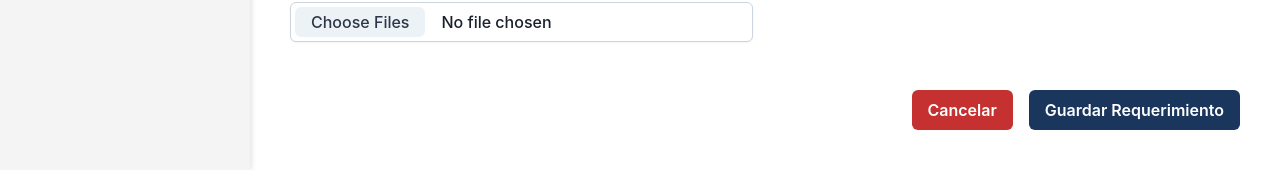
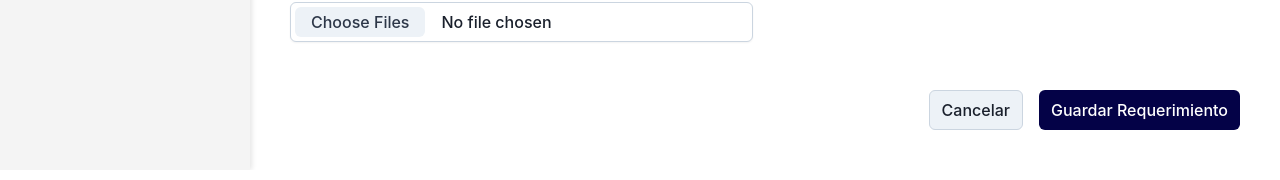
Before and after one commit to bekermanmatias/G10-RAIM-Disenio, a React (Create React App) app in the folder raim-client/: page /crear-requerimiento in a window 1280 px wide. Shown: the part 638-818 px from the top of the page. Built offline with nearby package versions, Linux system fonts and the light colour scheme; no server answers.

Commit message:
fix: botones

```diff
--- a/raim-client/src/components/requirements/createRequirement/CreateRequirement.js
+++ b/raim-client/src/components/requirements/createRequirement/CreateRequirement.js
@@ -1,3 +1,4 @@
+// src/components/requirements/createRequirement/createRequirement.js
 import React, { useState, useCallback } from 'react';
 import {
     Box,
@@ -28,6 +29,7 @@ import {
 import { useNavigate } from 'react-router-dom';
 import CreateContainer from './CreateContainer';
 import { ChevronDownIcon } from '@chakra-ui/icons';
+import CustomButton from '../../../utils/CustomButton';
 
 const getPriorityStyle = (prioridad) => {
     switch(prioridad) {
@@ -583,28 +585,18 @@ const handleSubmitWithConfirmation = async (e) => {
                         width="full"
                         gap={4}
                     >
-                        <Button
-                            colorScheme="red"
-                            variant="solid"
-                            bg="red.600"
-                            _hover={{
-                                bg: "red.500"
-                            }}
+                        <CustomButton
+                            variant="cancel"
                             onClick={handleCancel}
                         >
                             Cancelar
-                        </Button>
-                        <Button
-                            colorScheme="blue"
-                            variant="solid"
-                            bg="blue.900"
-                            _hover={{
-                                bg: "blue.800"
-                            }}
+                        </CustomButton>
+                        <CustomButton
+                            variant="apply"
                             type="submit"
                         >
                             Guardar Requerimiento
-                        </Button>
+                        </CustomButton>
                     </Flex>
                 </HStack>
             </form>
@@ -618,12 +610,19 @@ const handleSubmitWithConfirmation = async (e) => {
                         ¿Está seguro de que desea cancelar? Perderá todos los cambios.
                     </ModalBody>
                     <ModalFooter>
-                        <Button colorScheme="gray" onClick={onCloseCancel}>
+                        <CustomButton
+                            variant="cancel"
+                            onClick={onCloseCancel}
+                            mr={3}
+                        >
                             Cancelar
-                        </Button>
-                        <Button colorScheme="red" onClick={handleConfirmCancel} ml={3}>
+                        </CustomButton>
+                        <CustomButton
+                            variant="delete"
+                            onClick={handleConfirmCancel}
+                        >
                             Confirmar
-                        </Button>
+                        </CustomButton>
                     </ModalFooter>
                 </ModalContent>
             </Modal>
@@ -637,12 +636,19 @@ const handleSubmitWithConfirmation = async (e) => {
                         <p>¿Está seguro de que desea guardar el nuevo requerimiento?</p>
                     </ModalBody>
                     <ModalFooter>
-                        <Button colorScheme="gray" onClick={onCloseSave}>
+                        <CustomButton
+                            variant="cancel"
+                            onClick={onCloseSave}
+                            mr={3}
+                        >
                             Cancelar
-                        </Button>
-                        <Button colorScheme="blue" onClick={handleConfirmSave} ml={3}>
+                        </CustomButton>
+                        <CustomButton
+                            variant="confirm"
+                            onClick={handleConfirmSave}
+                        >
                             Confirmar
-                        </Button>
+                        </CustomButton>
                     </ModalFooter>
                 </ModalContent>
             </Modal>
--- /dev/null
+++ b/raim-client/src/utils/CustomButton.js
@@ -0,0 +1,54 @@
+// src/utils/CustomButton.js
+import React from 'react';
+import { Button } from '@chakra-ui/react';
+
+const CustomButton = ({ variant = 'apply', children, ...props }) => {
+    const baseStyles = {
+        padding: '8px 12px',
+        cursor: 'pointer',
+        borderRadius: 'md',
+        fontWeight: 'medium',
+    };
+
+    const variantStyles = {
+        cancel: {
+            bg: 'gray.100',
+            color: 'gray.800',
+            border: '1px solid',
+            borderColor: 'gray.300',
+            _hover: { bg: 'gray.200' }
+        },
+        apply: {
+            bg: '#040247',
+            color: 'white',
+            _hover: { bg: '#070370' }
+        },
+        delete: {
+            bg: 'red.600',
+            color: 'white',
+            _hover: { bg: 'red.500' }
+        },
+        confirm: {
+            bg: '#040247',
+            color: 'white',
+            _hover: { bg: '#070370' }
+        },
+        secondary: {
+            bg: 'gray.200',
+            color: 'gray.800',
+            _hover: { bg: 'gray.300' }
+        }
+    };
+
+    return (
+        <Button
+            {...baseStyles}
+            {...variantStyles[variant]}
+            {...props}
+        >
+            {children}
+        </Button>
+    );
+};
+
+export default CustomButton;
```
